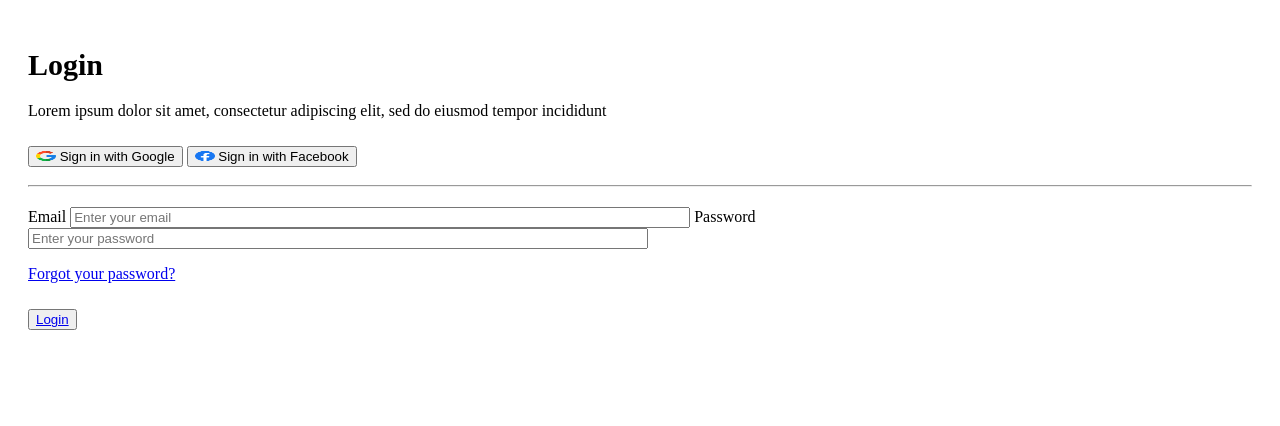
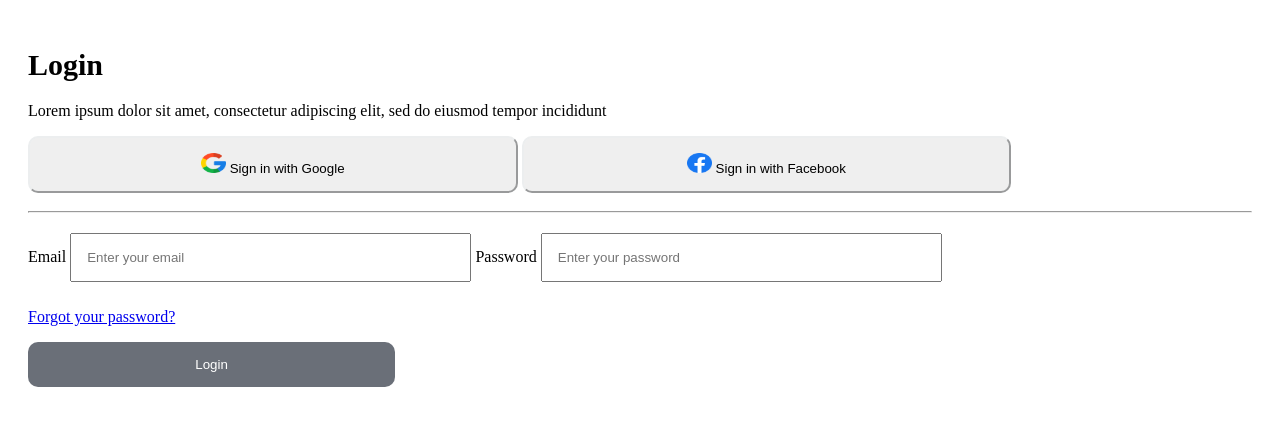
Before and after one commit to chadepowell/login-form, a plain HTML site: page index.html in a window 1280 px wide. Drawn offline with Linux system fonts and the light colour scheme.

Commit message:
change class names

```diff
--- a/index.html
+++ b/index.html
@@ -8,30 +8,35 @@
 </head>
 <body>
     <div class="container">
-        <div class="form">
+        <div class="left-column">
             <h1>Login</h1>
+
             <p>Lorem ipsum dolor sit amet, consectetur adipiscing elit, sed do eiusmod tempor incididunt </p>
+
             <button>
-                <img src="/image/icon1.png" alt="Google Icon" style="width: 20px; height: 10px;"> Sign in with Google
+                <img src="/image/icon1.png" alt="Google Icon" style="width: 25px; height: 20px;"> Sign in with Google
             </button>
+
             <button>
-                <img src="/image/facebook.png" alt="Facebook Icon" style="width: 20px; height: 10px;"> Sign in with Facebook
+                <img src="/image/facebook.png" alt="Facebook Icon" style="width: 25px; height: 20px;"> Sign in with Facebook
             </button>
+
             <hr>
+
             <form>
                 <label for="Email">Email</label>
                 <input type="text" name="email" placeholder="Enter your email">
+
                 <label for="password">Password</label>
                 <input type="text" name="password" placeholder="Enter your password">
+
                 <p><a href="#">Forgot your password?</a></p>
+
+                <button class="submit-btn">Login</button>
             </form>
-            <div class="button">
-                <button><a href="#">Login</a></button>
-            </div>
         </div>
-        <div class="image">
 
-        </div>
+        <div class="image"></div>
     </div>
 </body>
 </html>
--- a/style.css
+++ b/style.css
@@ -2,24 +2,43 @@
     display: flex;
 }
 
-.form{
+.left-column{
     flex: 1;
     padding: 20px;
 }
 
-.form h1{
+.left-column h1{
     font-size: 30px;
 }
 
-.form button{
-    margin-top: 10px;
+.left-column button{
+    width:40%;
     margin-bottom: 10px;
+    padding: 15px;
+    border-radius: 10px;
+    border-color: #ECEEEF;
 }
 
-.form form{
+.left-column form{
     margin-top: 20px;
 }
 
-.form input{
-    width: 50%;
+.left-column input{
+    width: 30%;
+    margin-bottom: 10px;
+    padding: 15px;
 }
+
+.left-column .button {
+    text-align: center;
+}
+
+.left-column .submit-btn {
+    background-color: #6a6f78;
+    color: white;
+    border: none;
+    width: 30%;
+    padding: 15px;
+    text-decoration: none;
+    cursor: pointer;
+}
```
